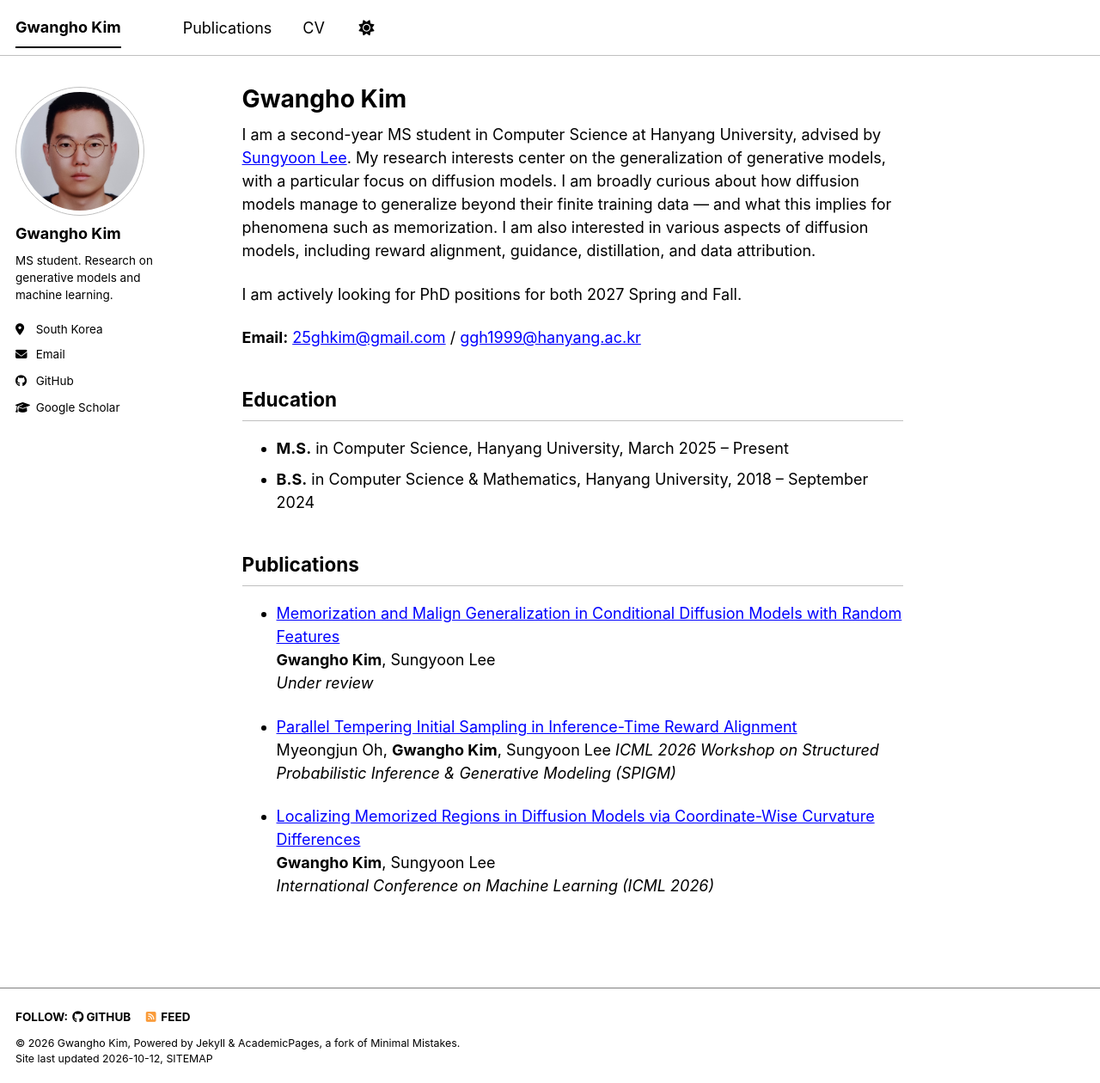
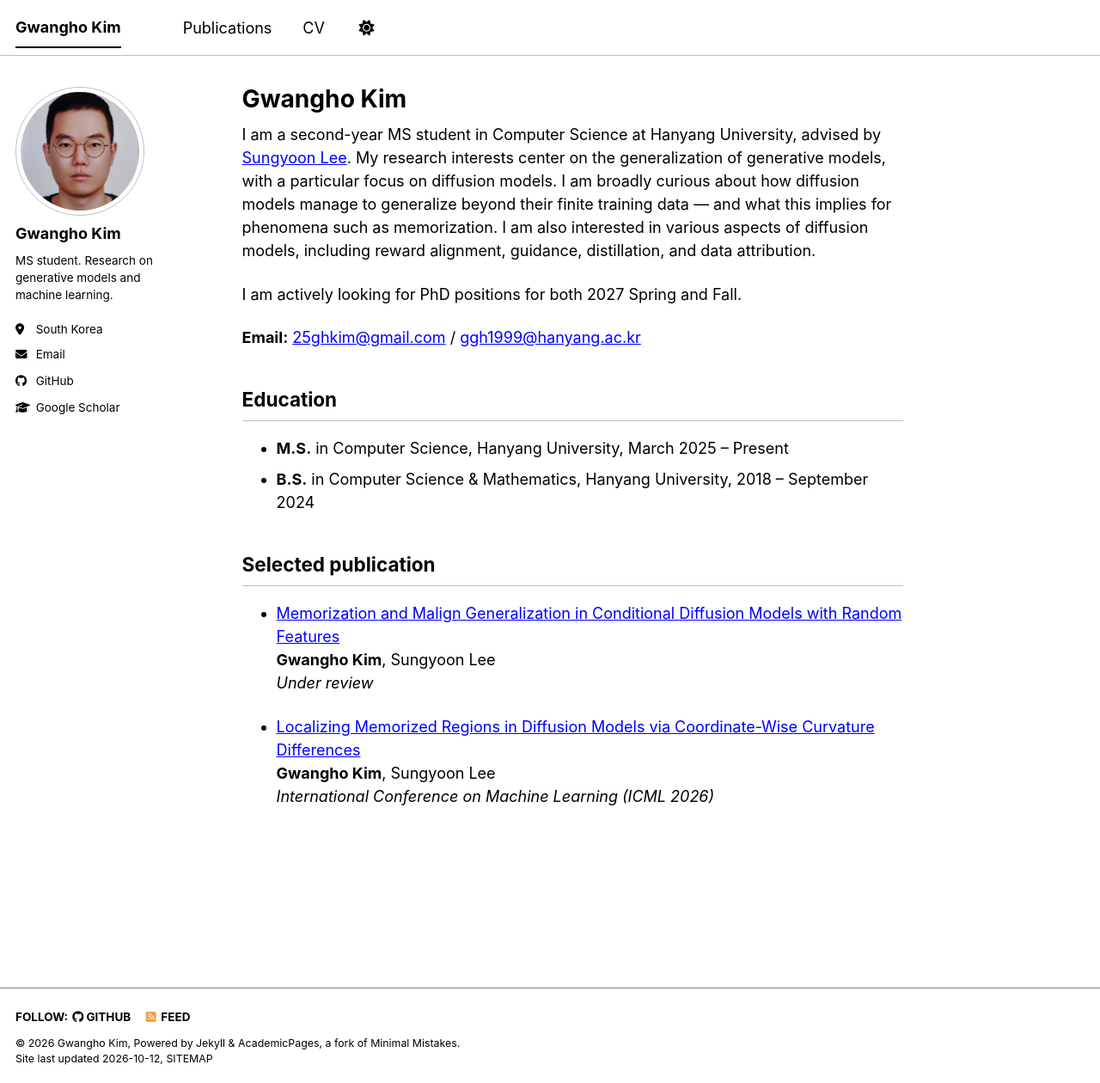
Before and after one commit to Gwangho99/Gwangho99.github.io, a Jekyll site: the page built from _pages/about.md, in a window 1280 px wide and 1260 px high. Shown: the whole window at 86% size. Built offline with Jekyll 4.4.1, drawn with Linux system fonts in a browser that asks for light colours; a script bundle is joined from its source files by our own code; library files that are not in the unit come from our copies.

Commit message:
Show selected first-author publications on homepage

```diff
--- a/_pages/about.md
+++ b/_pages/about.md
@@ -18,17 +18,12 @@ I am actively looking for PhD positions for both 2027 Spring and Fall.
 - **M.S.** in Computer Science, Hanyang University, March 2025 – Present
 - **B.S.** in Computer Science & Mathematics, Hanyang University, 2018 – September 2024
 
-## Publications
+## Selected publication
 
 - [Memorization and Malign Generalization in Conditional Diffusion Models with Random Features](https://arxiv.org/abs/2610.11288)
   **Gwangho Kim**, Sungyoon Lee
   *Under review*
 
-- [Parallel Tempering Initial Sampling in Inference-Time Reward Alignment](https://arxiv.org/abs/2605.30991)
-  Myeongjun Oh, **Gwangho Kim**, Sungyoon Lee
-  *ICML 2026 Workshop on Structured Probabilistic Inference & Generative Modeling (SPIGM)*
-
-
 - [Localizing Memorized Regions in Diffusion Models via Coordinate-Wise Curvature Differences](https://arxiv.org/abs/2605.26756)
   **Gwangho Kim**, Sungyoon Lee
   *International Conference on Machine Learning (ICML 2026)*
```
